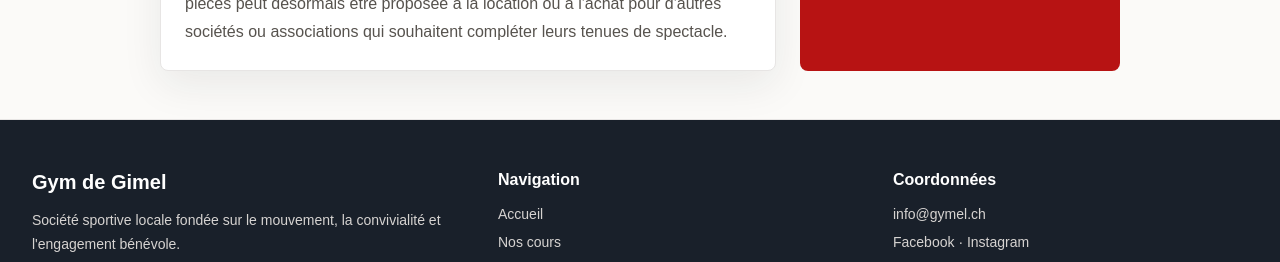
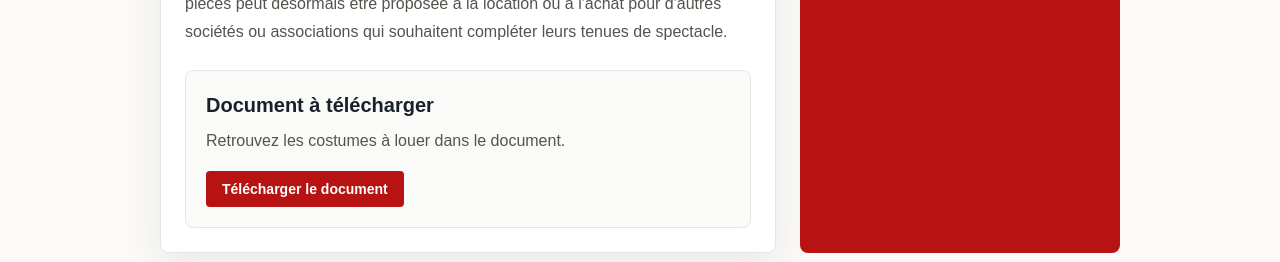
Before and after one commit to Gym-Gimel/gymel-website, a Next.js app: page /costumes-accessoires in a window 1280 px wide. Shown: the part 520-782 px from the top of the page. Built offline with nearby package versions, Linux system fonts and the light colour scheme; no server answers.

Commit message:
feat: added costumes documents to download on costumes page

```diff
--- a/src/app/costumes-accessoires/page.tsx
+++ b/src/app/costumes-accessoires/page.tsx
@@ -5,16 +5,13 @@ import { SITE } from "@/lib/constants/site";
 export const metadata: Metadata = {
   title: "Costumes & accessoires",
   description:
-    "Costumes et accessoires de scène proposés à la location ou à l'achat par la Gym de Gimel."
+    "Costumes et accessoires de scène proposés à la location ou à l'achat par la Gym de Gimel.",
 };
 
 export default function CostumesAccessoriesPage() {
   return (
     <div className="mx-auto max-w-5xl px-4 py-12 sm:px-6 lg:px-8">
-      <SectionHeading
-        eyebrow="Spectacles"
-        title="Costumes & accessoires"
-      >
+      <SectionHeading eyebrow="Spectacles" title="Costumes & accessoires">
         La Gym de Gimel met à disposition une partie de son stock de costumes et
         d'accessoires de scène pour les sociétés, associations et groupes qui
         organisent leurs propres spectacles.
@@ -39,6 +36,22 @@ export default function CostumesAccessoriesPage() {
               compléter leurs tenues de spectacle.
             </p>
           </div>
+
+          <div className="mt-6 rounded-lg border border-stone-200 bg-stone-50 p-5">
+            <h3 className="text-xl font-black text-ink">
+              Document à télécharger
+            </h3>
+            <p className="mt-2 leading-7 text-stone-600">
+              Retrouvez les costumes à louer dans le document.
+            </p>
+            <a
+              href="/documents/costumes-location.pdf"
+              download
+              className="mt-4 inline-flex rounded bg-brand px-4 py-2 text-sm font-bold text-white hover:bg-brand-dark"
+            >
+              Télécharger le document
+            </a>
+          </div>
         </section>
 
         <aside className="rounded-lg bg-brand p-6 text-white">
```
